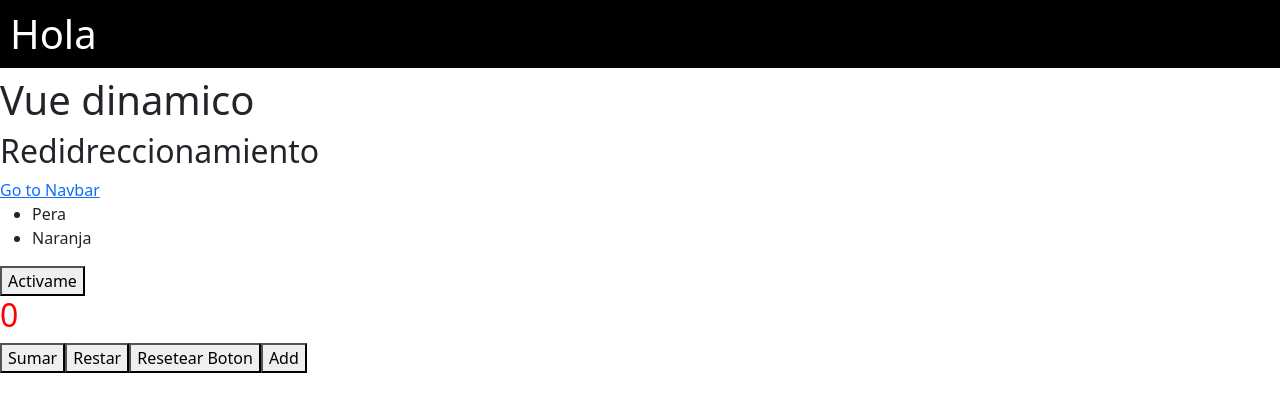
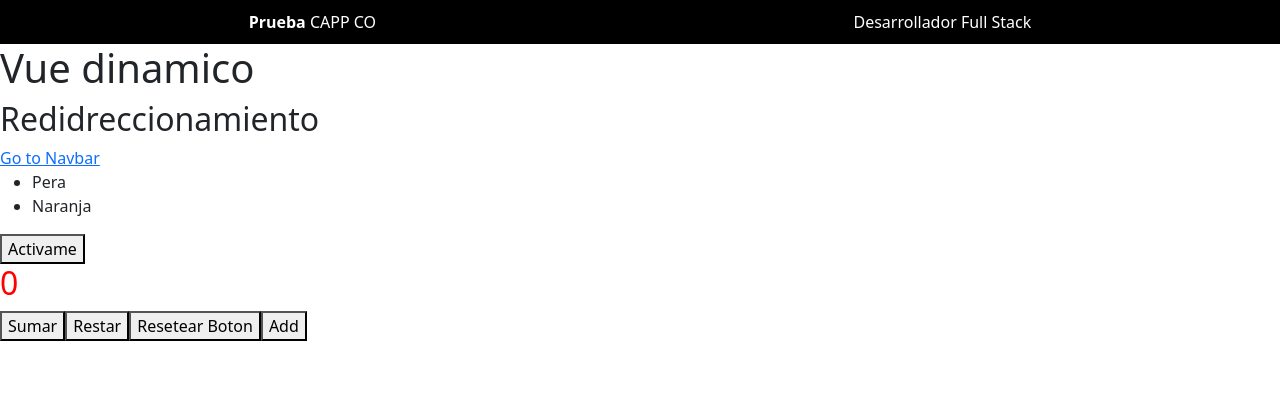
Before and after one commit to MIGUELNINOSILVA/prueba-desarrollo-Miguel-Silva, a Vue app in the folder frontend/front/: page / in a window 1280 px wide. Shown: the top 412 px of the page. Built offline with nearby package versions, Linux system fonts and the light colour scheme.

Commit message:
feat: :lipstick: Add navbar component with company name and developer role

```diff
--- a/frontend/front/src/components/NavBarComponent.vue
+++ b/frontend/front/src/components/NavBarComponent.vue
@@ -1,3 +1,19 @@
 <template>
-  <h1>Hola</h1>
+  <div class="navbar-container">
+    <div><span>Prueba</span> CAPP CO</div>
+    <div>Desarrollador Full Stack</div>
+  </div>
 </template>
+
+<style scoped>
+
+.navbar-container{
+  display: flex;
+  justify-content: space-around;
+  align-items: center;
+  padding: 1rem 0;
+}
+span {
+  font-weight: bold;
+}
+</style>
```
